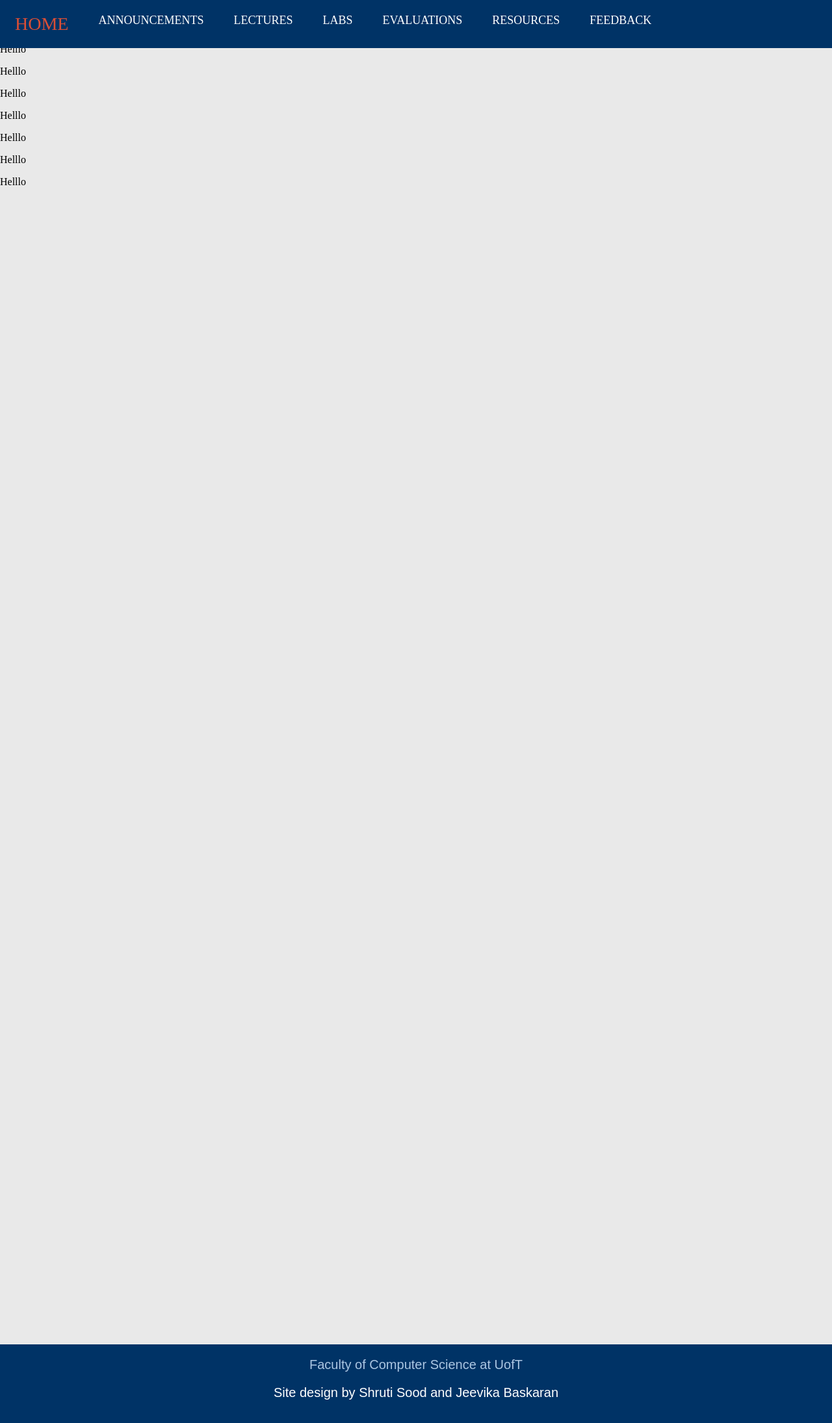
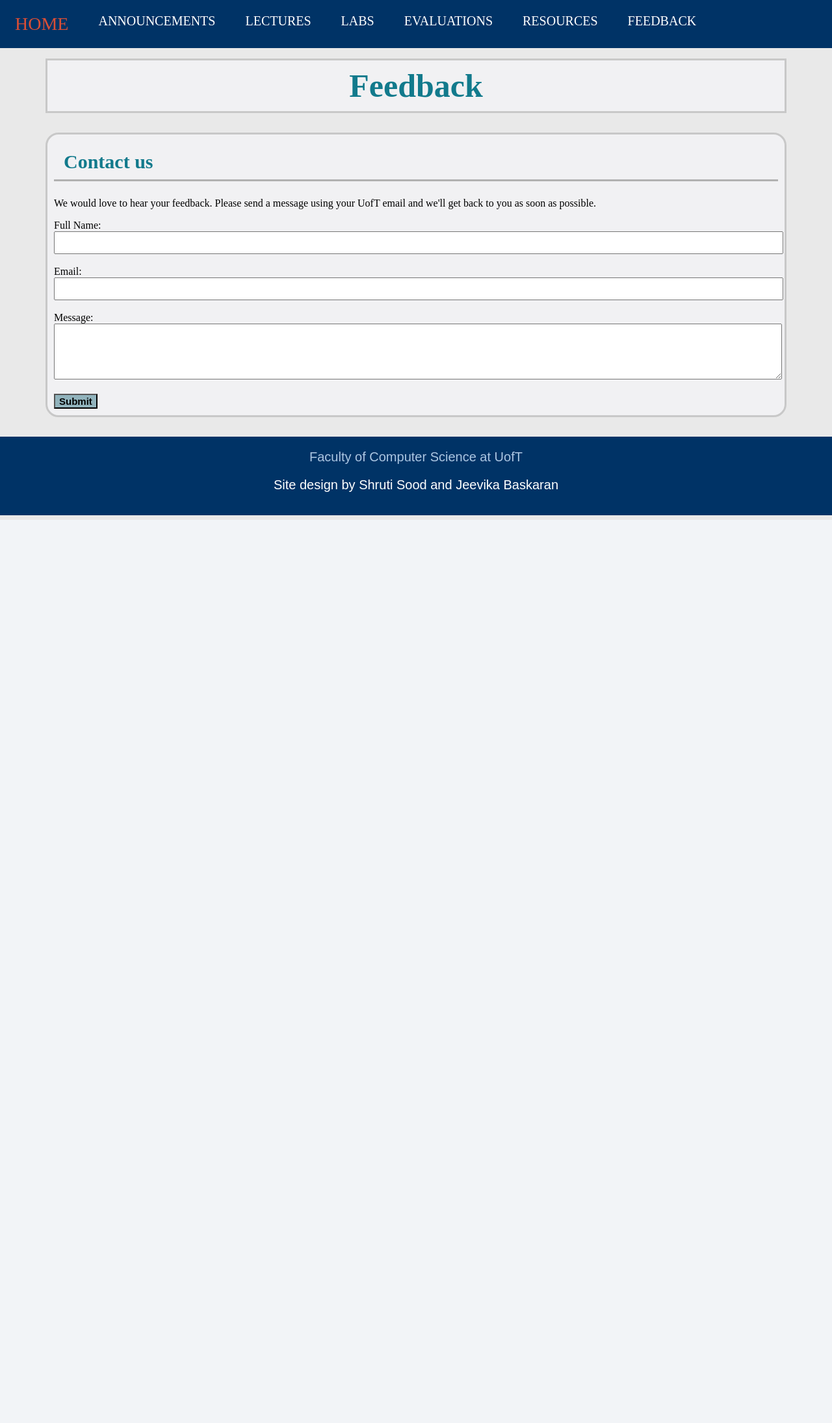
Before and after one commit to soodshru/CSCB20-Website, a Python web app: template templates/feedback.html in a window 1280 px wide. Shown: the whole page at 65% size. After the commit the page ends 800 px from the top, so only its background shows below. Run offline with Jinja, Linux system fonts and the light colour scheme; the template is opened without the code that fills it, so the values that code supplies are empty.

Commit message:
Finished Feedback & fixed resources

```diff
--- a/templates/feedback.html
+++ b/templates/feedback.html
@@ -16,123 +16,43 @@
 	</div>
 
 
-	<div class = "main">
+	<div class = "main1">
 		<section class="section1">
-			<h1> Online Resources </h1>
-			<p> Helllo </p>
-			<p> Helllo </p>
-			<p> Helllo </p>
-			<p> Helllo </p>
-			<p> Helllo </p>
-			<p> Helllo </p>
-			<p> Helllo </p>
+			<h1>Feedback</h1>
 		</section>
-
 	</div>
 
+	<div class = "main2">
+		<section class="section2">
+			<h1> Contact us </h1>
+			<p> We would love to hear your feedback. Please send a message using your UofT email and we'll get back to you as soon as possible.</p>
 
-	<br>
-	<br>
-	<br>
-	<br>
-	<br>
-	<br>
-	<br>
-	<br>
-	<br>
-	<br>
-	<br>
-	<br>
-	<br>
-	<br>
-	<br>
-	<br>
-	<br>
-	<br>
-	<br>
-	<br>
-	<br>
-	<br>
-	<br>
-	<br>
-	<br>
-	<br>
-	<br>
-	<br>
-	<br>
-	<br>
-	<br>
-	<br>
-	<br>
-	<br>
-	<br>
-	<br>
-	<br>
-	<br>
-	<br>
-	<br>
-	<br>
-	<br>
-	<br>
-	<br>
-	<br>
-	<br>
-	<br>
-	<br>
-	<br>
-	<br>
-	<br>
-	<br>
-	<br>
-	<br>
-	<br>
-	<br>
-	<br>
-	<br>
-	<br>
-	<br>
-	<br>
-	<br>
-	<br>
-	<br>
-	<br>
-	<br>
-	<br>
-	<br>
-	<br>
-	<br>
-	<br>
-	<br>
-	<br>
-	<br>
-	<br>
-	<br>
-	<br>
-	<br>
-	<br>
-	<br>
-	<br>
-	<br>
-	<br>
-	<br>
-	<br>
-	<br>
-	<br>
-	<br>
-	<br>
-	<br>
-	<br>
-	<br>
-	<br>
-	<br>
-	<br>
-	<br>
-	<br>
-	<br>
+			<div class = "formsection">
+				<form>
+					<label for = "Fullname">Full Name: </label>
+					<input type = "text" id="Fullname" name = "Fullname">
+					<br> </br>
 
-	<div class = "footer">
-		<a href="https://web.cs.toronto.edu/">Faculty of Computer Science at UofT</a>
-		<p>Site design by Shruti Sood and Jeevika Baskaran</p>
-	</div>
+					<label for = "Email" > Email: </label>
+					<input type = "text" id="Email" name = "Email">
+					<br></br>
+
+					<label for = "Message"> Message: </label>
+					<textarea id="Message" name = "Message" style = "height: 80px"></textarea>
+					<br></br>
+
+					<input type = "Submit" value = "Submit">
+				</form>
+			</div>
+	</section>
+
+</div>
+
+
+
+<div class = "footer">
+	<a href="https://web.cs.toronto.edu/">Faculty of Computer Science at UofT</a>
+	<p>Site design by Shruti Sood and Jeevika Baskaran</p>
+</div>
 </body>
 </html>
--- a/templates/static/StyleSheets/feedback.css
+++ b/templates/static/StyleSheets/feedback.css
@@ -4,6 +4,7 @@ body {
   padding:0px;
   background-color: #E9E9E9;
 }
+
 
 .navbar {
   background-color: #003366;
@@ -19,12 +20,82 @@ body {
   text-align: center;
   padding: 21px 23px;
   text-decoration: none;
-  font-size: 18px;
+  font-size: 20px;
 }
 
 .navbar a:hover {
   color: #DA4E35;
   font-size: 28px;
+}
+
+.main1 {
+  margin-top: 90px;
+  background-color: #F1F1F3;
+  margin-left: 70px;
+  margin-right: 70px;
+}
+
+.section1 {
+  padding-left: 10px;
+  padding-right: 10px;
+  border: solid;
+  border-color: #C8C8C8;
+  display: block;
+}
+
+.section1 h1 {
+  color: #127a8c;
+  font-size: 50px;
+  text-align: center;
+  margin:10px;
+}
+
+.main2 {
+  margin-top: 30px;
+  margin-left: 70px;
+  margin-right: 70px;
+}
+
+.section2 {
+  padding-left: 10px;
+  padding-right: 10px;
+  border: solid;
+  border-color: #C8C8C8;
+  display: block;
+  border-radius: 20px;
+  background-color: #F1F1F3;
+}
+
+.section2 h1 {
+  color: #127a8c;
+  padding-bottom: 10px;
+  padding-left: 15px;
+  font-size: 30px;
+  border-bottom: solid;
+  border-bottom-color: #B1B1B1;
+}
+
+
+.main2 input[type=text] {
+  width: 100%;
+  padding-top: 7px;
+  padding-bottom: 7px;
+  font-size: 15px;
+}
+
+.main2 textarea {
+  width: 100%;
+}
+
+.main2 input[type=submit]{
+  margin-bottom: 10px;
+  font-size: 15px;
+  font-weight: bold;
+  background-color: #91b3bc;
+}
+
+input[type=submit]:hover{
+  background-color: #5B7D87;
 }
 
 .footer {
@@ -35,6 +106,7 @@ body {
   padding-bottom: 5px;
   font-family:'Poppins', sans-serif;
   text-align: center;
+  margin-top: 30px;
 }
 
 .footer a {
```
Also changed, not shown: templates/resources.html (+7 -1 lines), templates/static/StyleSheets/resources.css (+32 -35 lines), templates/static/feedback.css (deleted, +0 -76 lines), 3 other files.
